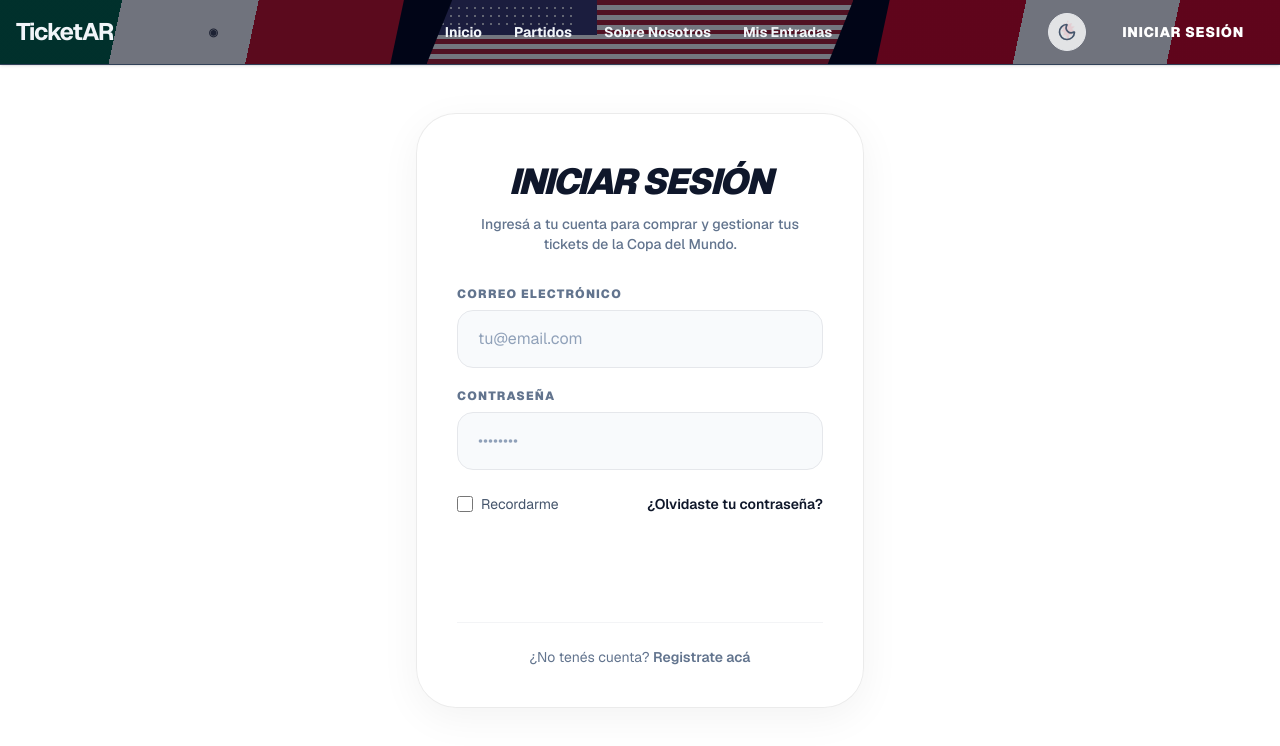
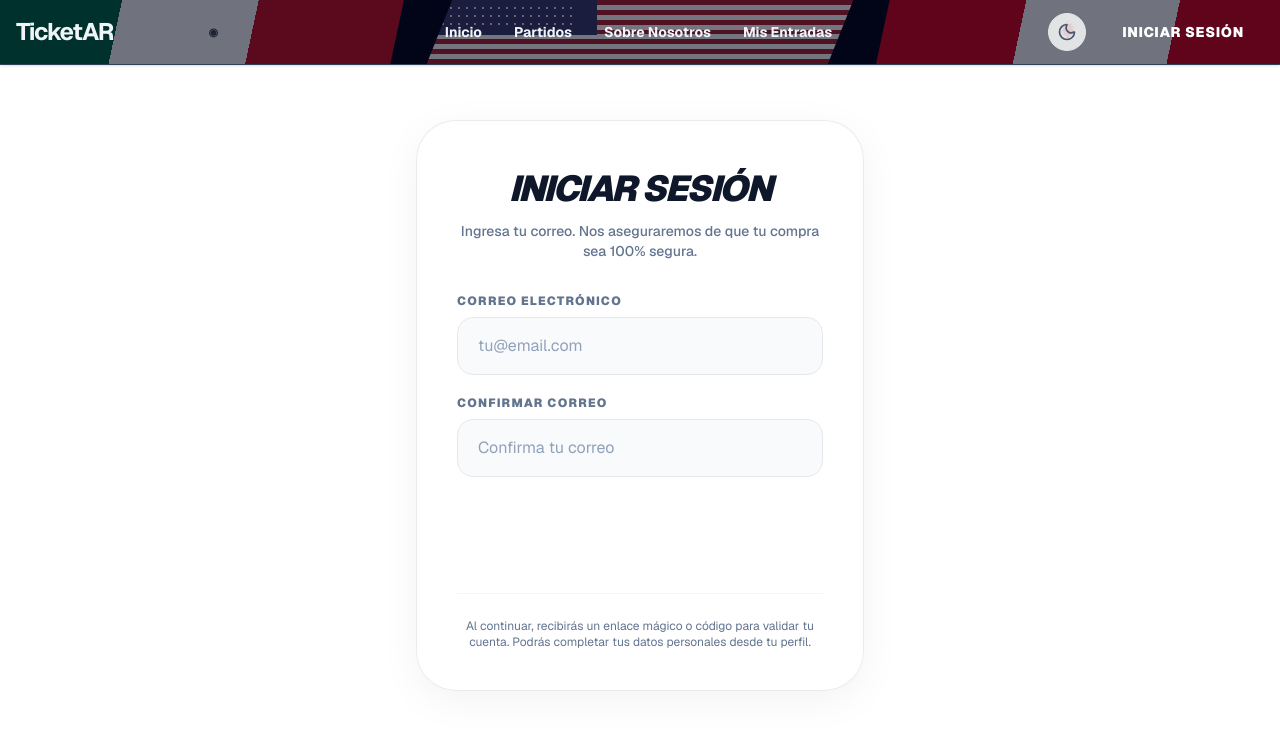
Before and after one commit to JuanmaInv/TicketAR---Mundial---UCP---2026-, a Next.js app in the folder frontend-client/: page /login in a window 1280 px wide. Shown: the top 746 px of the page. Built offline with nearby package versions, Linux system fonts and the light colour scheme.

Commit message:
feat: flujo de login simplificado con correo y confirmacion

```diff
--- a/frontend-client/app/login/page.tsx
+++ b/frontend-client/app/login/page.tsx
@@ -1,37 +1,44 @@
 "use client";
 
-import Link from "next/link";
-import { useState } from "react";
+import { Suspense, useState } from "react";
+import { useRouter, useSearchParams } from "next/navigation";
 
-export default function LoginPage() {
-  const [email, setEmail] = useState("");
-  const [password, setPassword] = useState("");
+function LoginForm() {
+  const router = useRouter();
+  const searchParams = useSearchParams();
+  const redirectUrl = searchParams.get("redirect");
 
-  const handleLogin = (e: React.FormEvent) => {
+  const [correo, setCorreo] = useState("");
+  const [confirmarCorreo, setConfirmarCorreo] = useState("");
+  const [errorTexto, setErrorTexto] = useState("");
+
+  const manejarIngreso = (e: React.FormEvent) => {
     e.preventDefault();
-    // Acá iría la lógica de autenticación real
-    console.log("Iniciando sesión con:", email, password);
+    if (correo !== confirmarCorreo) {
+      setErrorTexto("Los correos electrónicos no coinciden.");
+      return;
+    }
+    setErrorTexto("");
+
+    // Aquí iría la lógica contra el backend (ej: enviar OTP u obtener token temporal)
+    console.log("Iniciando sesión / Registrando con:", correo);
+
+    // Redirigir al perfil para completar datos obligatorios antes de comprar
+    if (redirectUrl) {
+      router.push(`/profile?redirect=${encodeURIComponent(redirectUrl)}`);
+    } else {
+      router.push("/profile");
+    }
   };
 
   return (
-    <div className="min-h-[85vh] flex items-center justify-center py-12 px-4 sm:px-6 lg:px-8">
-      <div className="w-full max-w-md space-y-8 glass-panel p-10 rounded-[2.5rem] border border-gray-100 dark:border-slate-800 hover:border-[var(--usa-blue)] dark:hover:border-[var(--usa-blue)] transition-colors duration-500 bg-white dark:bg-slate-900/80 relative overflow-hidden shadow-xl shadow-slate-200/50 dark:shadow-slate-900/50">
-
-        {/* Glow effects para darle el estilo premium del Mundial - Modo Claro */}
-        <div className="absolute -top-24 -right-24 w-48 h-48 bg-[var(--canada-red)] rounded-full blur-3xl opacity-10 pointer-events-none"></div>
-        <div className="absolute -bottom-24 -left-24 w-48 h-48 bg-[var(--mexico-green)] rounded-full blur-3xl opacity-10 pointer-events-none"></div>
-
-        <div className="relative z-10">
-          <h2 className="mt-2 text-center text-4xl font-black italic tracking-tighter uppercase text-slate-900 dark:text-white">
-            Iniciar <span className="text-[var(--usa-blue)]">Sesión</span>
-          </h2>
-          <p className="mt-3 text-center text-sm text-slate-500 dark:text-slate-400 font-medium">
-            Ingresá a tu cuenta para comprar y gestionar tus tickets de la Copa del Mundo.
-          </p>
+    <form className="mt-8 space-y-6 relative z-10" onSubmit={manejarIngreso}>
+      <div className="space-y-5">
+        {errorTexto && (
+          <div className="p-4 rounded-xl bg-red-500/10 border border-red-500/50 text-red-500 text-sm font-bold text-center">
+            {errorTexto}
           </div>
-
-        <form className="mt-8 space-y-6 relative z-10" onSubmit={handleLogin}>
-          <div className="space-y-5">
+        )}
         <div>
           <label className="block text-xs font-black uppercase tracking-widest text-slate-500 dark:text-slate-400 mb-2">
             Correo Electrónico
@@ -41,61 +48,62 @@ export default function LoginPage() {
             required
             className="w-full px-5 py-4 bg-slate-50 dark:bg-slate-800/50 border border-gray-200 dark:border-slate-700 rounded-2xl text-slate-900 dark:text-white placeholder-slate-400 dark:placeholder-slate-500 focus:outline-none focus:border-[var(--usa-blue)] focus:ring-1 focus:ring-[var(--usa-blue)] transition-colors"
             placeholder="tu@email.com"
-                value={email}
-                onChange={(e) => setEmail(e.target.value)}
+            value={correo}
+            onChange={(e) => setCorreo(e.target.value)}
           />
         </div>
         <div>
           <label className="block text-xs font-black uppercase tracking-widest text-slate-500 dark:text-slate-400 mb-2">
-                Contraseña
+            Confirmar Correo
           </label>
           <input
-                type="password"
+            type="email"
             required
             className="w-full px-5 py-4 bg-slate-50 dark:bg-slate-800/50 border border-gray-200 dark:border-slate-700 rounded-2xl text-slate-900 dark:text-white placeholder-slate-400 dark:placeholder-slate-500 focus:outline-none focus:border-[var(--usa-blue)] focus:ring-1 focus:ring-[var(--usa-blue)] transition-colors"
-                placeholder="••••••••"
-                value={password}
-                onChange={(e) => setPassword(e.target.value)}
+            placeholder="Confirma tu correo"
+            value={confirmarCorreo}
+            onChange={(e) => setConfirmarCorreo(e.target.value)}
           />
         </div>
       </div>
 
-          <div className="flex items-center justify-between">
-            <div className="flex items-center">
-              <input
-                id="remember-me"
-                name="remember-me"
-                type="checkbox"
-                className="h-4 w-4 rounded border-gray-300 dark:border-slate-600 bg-white dark:bg-slate-800 text-[var(--usa-blue)] focus:ring-[var(--usa-blue)]"
-              />
-              <label htmlFor="remember-me" className="ml-2 block text-sm text-slate-600 dark:text-slate-400">
-                Recordarme
-              </label>
-            </div>
-
-            <div className="text-sm">
-              <a href="#" className="font-semibold text-[var(--usa-blue)] hover:text-blue-800 transition-colors">
-                ¿Olvidaste tu contraseña?
-              </a>
-            </div>
-          </div>
-
-          <div className="pt-2">
+      <div className="pt-4">
         <button
           type="submit"
           className="group relative flex w-full justify-center rounded-2xl bg-[var(--usa-blue)] px-4 py-4 text-sm font-black uppercase tracking-widest text-white hover:bg-blue-800 transition-all hover:scale-[1.02] hover:shadow-[0_0_20px_rgba(0,43,127,0.3)]"
         >
-              Entrar al Portal
+          {redirectUrl ? "Continuar con la compra" : "Ingresar"}
         </button>
       </div>
 
-          <p className="text-center text-sm text-slate-500 dark:text-slate-400 mt-6 border-t border-gray-100 dark:border-slate-800 pt-6">
-            ¿No tenés cuenta?{" "}
-            <Link href="/register" className="font-semibold text-[var(--usa-blue)] hover:text-blue-800 transition-colors">
-              Registrate acá
-            </Link>
+      <p className="text-center text-xs text-slate-500 dark:text-slate-400 mt-6 border-t border-gray-100 dark:border-slate-800 pt-6">
+        Al continuar, recibirás un enlace mágico o código para validar tu cuenta.
+        Podrás completar tus datos personales desde tu perfil.
       </p>
     </form>
+  );
+}
+
+export default function LoginPage() {
+  return (
+    <div className="min-h-[85vh] flex items-center justify-center py-12 px-4 sm:px-6 lg:px-8">
+      <div className="w-full max-w-md space-y-8 glass-panel p-10 rounded-[2.5rem] border border-gray-100 dark:border-slate-800 hover:border-[var(--usa-blue)] dark:hover:border-[var(--usa-blue)] transition-colors duration-500 bg-white dark:bg-slate-900/80 relative overflow-hidden shadow-xl shadow-slate-200/50 dark:shadow-slate-900/50">
+
+        <div className="absolute -top-24 -right-24 w-48 h-48 bg-[var(--canada-red)] rounded-full blur-3xl opacity-10 pointer-events-none"></div>
+        <div className="absolute -bottom-24 -left-24 w-48 h-48 bg-[var(--mexico-green)] rounded-full blur-3xl opacity-10 pointer-events-none"></div>
+
+        <div className="relative z-10">
+          <h2 className="mt-2 text-center text-4xl font-black italic tracking-tighter uppercase text-slate-900 dark:text-white">
+            Iniciar <span className="text-[var(--usa-blue)]">Sesión</span>
+          </h2>
+          <p className="mt-3 text-center text-sm text-slate-500 dark:text-slate-400 font-medium">
+            Ingresa tu correo. Nos aseguraremos de que tu compra sea 100% segura.
+          </p>
+        </div>
+
+        <Suspense fallback={<div className="text-center text-white">Cargando formulario...</div>}>
+          <LoginForm />
+        </Suspense>
       </div>
     </div>
   );
```
Lines whose indentation alone changed are shown as unchanged.
